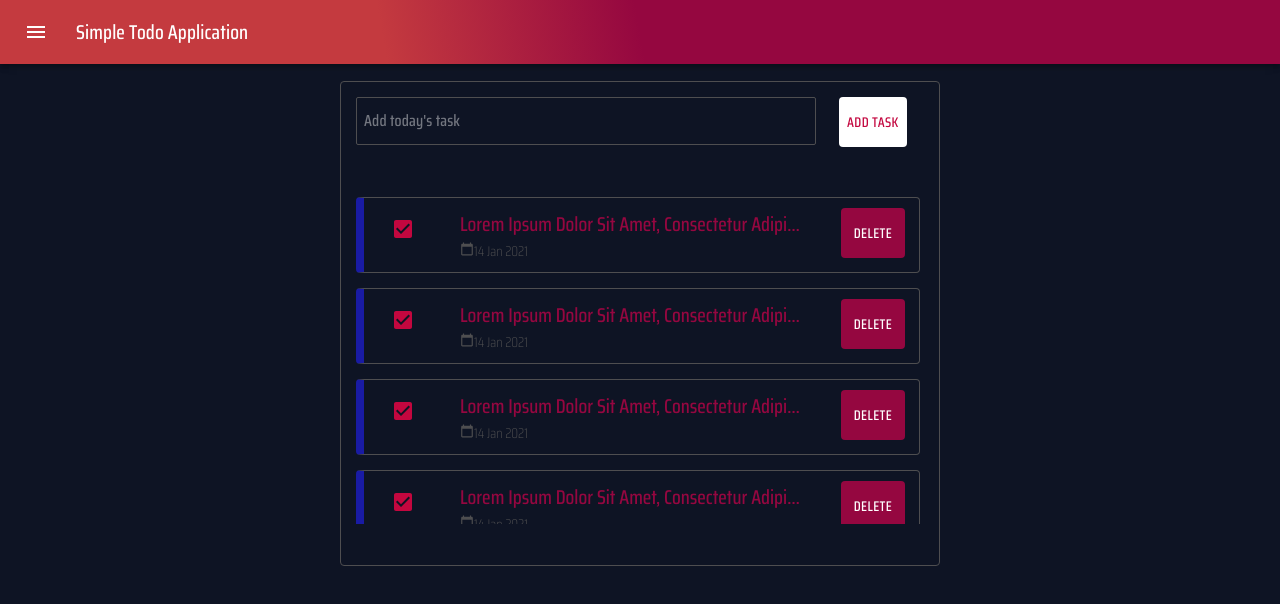
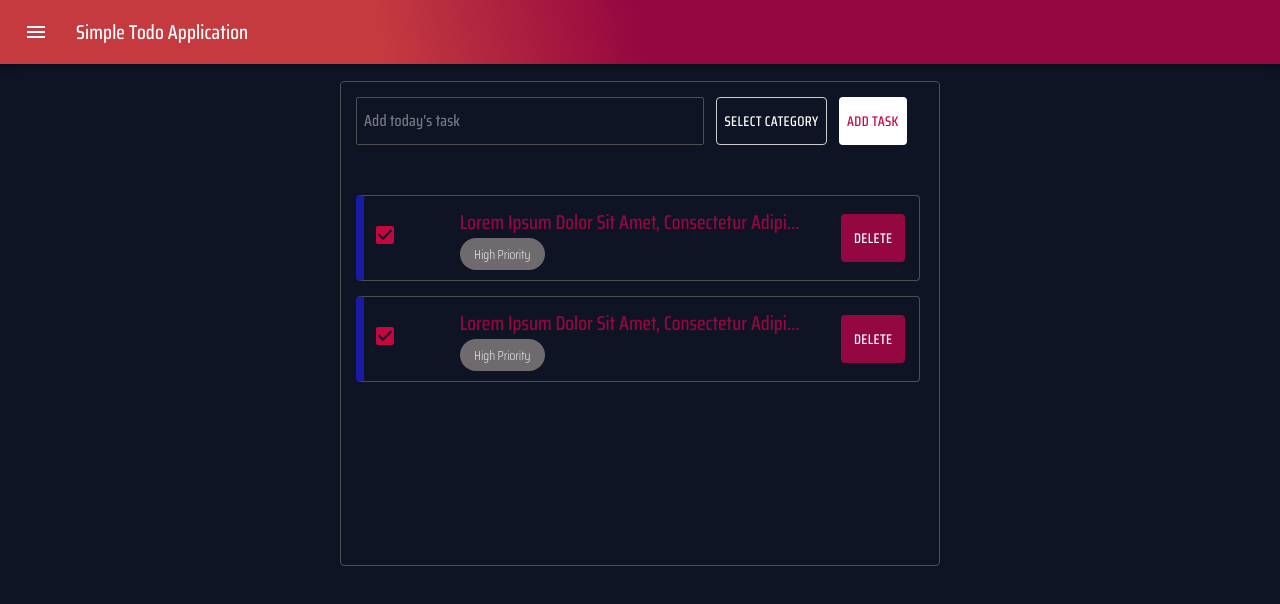
Before and after one commit to prashantdcoder/react-redux-todo-app, a React (Create React App) app: page / in a window 1280 px wide. Shown: the top 604 px of the page. Built offline with nearby package versions, Linux system fonts and the light colour scheme.

Commit message:
modal button component created

```diff
--- a/src/components/AddTodo/index.jsx
+++ b/src/components/AddTodo/index.jsx
@@ -1,7 +1,8 @@
 import { makeStyles } from "@material-ui/core/styles";
-import { InputBase } from "@mui/material";
+import { Button, InputBase } from "@mui/material";
 import React from "react";
 import { ColorPalette } from "../../pages/homePage";
+import ModalButton from "../Buttons/ModalButton";
 import TodoButton from "../Buttons/TodoButton";
 
 const useStyles = makeStyles((theme) => ({
@@ -9,7 +10,7 @@ const useStyles = makeStyles((theme) => ({
     border: `1px solid ${ColorPalette.gray}`,
     borderRadius: "2px",
     padding: "7px",
-    width: "100%",
+    width: "348px",
   },
   myButton: {
     padding: "30px",
@@ -29,6 +30,10 @@ const AddTodo = () => {
         />
       </div>
 
+      <div className="category-container">
+        <ModalButton title="Select Category" />
+      </div>
+
       <div className="btn-container">
         <TodoButton title="add task" />
       </div>
--- a/src/components/Buttons/DeleteButton/index.jsx
+++ b/src/components/Buttons/DeleteButton/index.jsx
@@ -13,7 +13,7 @@ const DeleteButton = () => {
   const styles = {
     color: colorPlate.white,
     backgroundColor: colorPlate.lightMaroon,
-    height: 50,
+    height: 48,
     fontFamily: ["Saira Condensed", "sans-serif"].join(","),
     "&:hover": {
       color: colorPlate.white,
--- /dev/null
+++ b/src/components/Buttons/ModalButton/index.jsx
@@ -0,0 +1,22 @@
+import PropTypes from "prop-types";
+import React from "react";
+import { CommonStyles } from "../../../utils/appUtils";
+import TodoButton from "../TodoButton";
+
+const ModalButton = (props) => {
+  const { title } = props;
+  const styles = {
+    color: CommonStyles.color.white,
+    backgroundColor: "transparent",
+    border: "1px solid #ccc",
+    height: 48,
+    fontFamily: ["Saira Condensed", "sans-serif"].join(","),
+  };
+  return <TodoButton title={title} styles={styles} />;
+};
+
+ModalButton.propTypes = {
+  title: PropTypes.string.isRequired,
+};
+
+export default ModalButton;
--- a/src/components/Buttons/TodoButton/index.jsx
+++ b/src/components/Buttons/TodoButton/index.jsx
@@ -25,7 +25,7 @@ TodoButton.defaultProps = {
   styles: {
     color: colorPlate.pink,
     backgroundColor: colorPlate.white,
-    height: 50,
+    height: 48,
     fontFamily: ["Saira Condensed", "sans-serif"].join(","),
     "&:hover": {
       color: colorPlate.pink,
--- a/src/components/Header/index.jsx
+++ b/src/components/Header/index.jsx
@@ -6,7 +6,6 @@ import Typography from "@mui/material/Typography";
 import { withStyles } from "@mui/styles";
 import PropTypes from "prop-types";
 import React from "react";
-import { CommonStyles } from "../../utils/appUtils";
 
 const styles = {
   appBarRoot: {
--- a/src/components/TodoList/index.jsx
+++ b/src/components/TodoList/index.jsx
@@ -6,8 +6,6 @@ const TofoList = () => {
     <div className="todolist-container">
       <TodoListItem />
       <TodoListItem />
-      <TodoListItem />
-      <TodoListItem />
     </div>
   );
 };
--- a/src/components/TodoListItem/index.jsx
+++ b/src/components/TodoListItem/index.jsx
@@ -1,11 +1,25 @@
-import { ThumbsUpDown, ThumbUpSharp } from "@mui/icons-material";
+import { Tooltip } from "@material-ui/core";
+import CalendarTodayIcon from "@mui/icons-material/CalendarToday";
 import Checkbox from "@mui/material/Checkbox";
+import Chip from "@mui/material/Chip";
+import { withStyles } from "@mui/styles";
 import React from "react";
 import { ColorPalette } from "../../pages/homePage";
 import DeleteButton from "../Buttons/DeleteButton";
-import CalendarTodayIcon from "@mui/icons-material/CalendarToday";
-import { Tooltip } from "@material-ui/core";
-const TodoListItem = () => {
+import PropTypes from "prop-types";
+
+const styles = {
+  chipRoot: {
+    fontFamily: `'Saira Condensed', sans-serif !important`,
+    fontSize: 14,
+    background: "#948b8bb8 !important",
+    color: "#fff !important",
+    width: 85,
+  },
+};
+
+const TodoListItem = (props) => {
+  const { classes } = props;
   return (
     <div className="item-container border-left-blue">
       <div className="item width_20_percent width-checkbox">
@@ -41,10 +55,7 @@ const TodoListItem = () => {
         </Tooltip>
 
         <div className="date">
-          <span>
-            <CalendarTodayIcon style={{ fontSize: 14 }} />
-          </span>
-          <span>14 Jan 2021</span>
+          <Chip className={classes.chipRoot} label="High Priority" />
         </div>
       </div>
       <div className="item width_20_percent delete-btn-padding">
@@ -54,4 +65,8 @@ const TodoListItem = () => {
   );
 };
 
-export default TodoListItem;
+TodoListItem.propTypes = {
+  classes: PropTypes.object.isRequired,
+};
+
+export default withStyles(styles)(TodoListItem);
--- a/src/pages/style.css
+++ b/src/pages/style.css
@@ -53,6 +53,7 @@
 
 .item.width_20_percent {
   width: 20%;
+  padding: 18px 0px 0px 0px;
 }
 
 .item.justify_column {
@@ -90,7 +91,7 @@
 }
 
 .todo-textfield-container {
-  width: 460px;
+  width: 348px;
 }
 
 .app-bar {
@@ -100,7 +101,6 @@
 .todolist-container::-webkit-scrollbar {
   width: 5px;
 }
-
 
 /* Track */
 .todolist-container::-webkit-scrollbar-track {
@@ -112,6 +112,16 @@
 .todolist-container::-webkit-scrollbar-thumb {
   background: var(--pink);
   border-radius: 10px;
+}
+
+.todo-textfield-container,
+.category-container,
+.btn-container {
+  border: 0px solid #fff;
+}
+
+.classic-button {
+  color: var(--white);
 }
 
 /*===========================Media Queries======================================*/
@@ -130,9 +140,16 @@
   }
 
   .todo-textfield-container {
+    width: 287px;
+    margin-bottom: 10px;
+    display: inherit;
+  }
+
+  .category-container > button {
     width: 100%;
-    margin-bottom: 10px;
+    margin-bottom: 5px;
   }
+
   .btn-container {
     width: 100%;
   }
@@ -150,6 +167,7 @@
   .task {
     width: auto;
   }
+
   .item.width-checkbox {
     width: 50px;
   }
@@ -159,8 +177,9 @@
   }
 
   .item.delete-btn-padding {
-    padding: 12px 7px;
+    padding: 17px 7px;
   }
+
   .add-todo-container {
     flex-direction: column;
   }
--- a/src/utils/appUtils.js
+++ b/src/utils/appUtils.js
@@ -31,5 +31,6 @@ export const CommonStyles={
   fontFamily: '"Saira Condensed", sans-serif',
   color: {
     pink: '#c43a3f',
+    white:'#fff'
   }
 }
```
Also changed, not shown: src/components/Category/index.jsx (added, +102 -0 lines).
